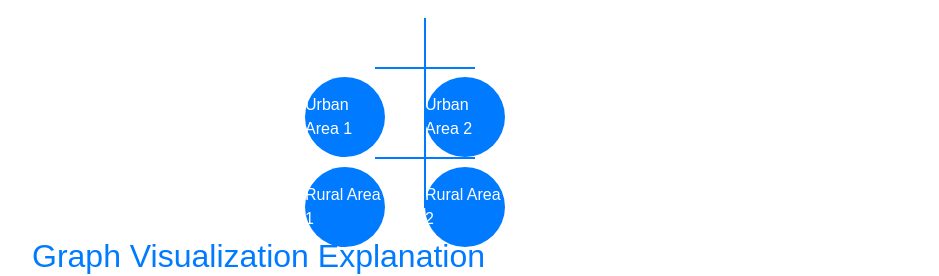
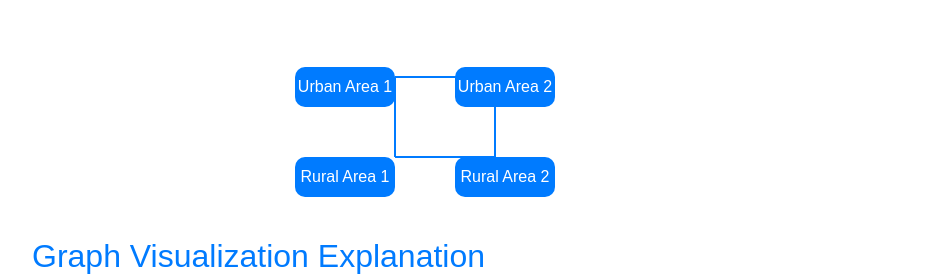
Before and after one commit to TusharS230/CityDesign, a plain HTML site: page mohit_businesscase.html in a window 1280 px wide. Shown: the part 712-988 px from the top of the page, without its empty margins (170-1109 px from the left). Drawn offline with nearby package versions, Linux system fonts and the light colour scheme.

Commit message:
Update mohit_businesscase.html

```diff
--- a/mohit_businesscase.html
+++ b/mohit_businesscase.html
@@ -40,29 +40,30 @@
             justify-content: center;
             margin-top: 40px;
         }
-        .graph-node {
-            width: 80px;
-            height: 80px;
-            background-color: #007bff;
-            color: white;
-            border-radius: 50%;
-            display: flex;
-            justify-content: center;
-            align-items: center;
-            margin: 10px;
-        }
-        .graph-edge {
-            height: 2px;
-            background-color: #007bff;
-            position: absolute;
-            width: 100px;
-            top: 35px;
-            left: 70px;
-        }
         .graph {
             position: relative;
             width: 350px;
             height: 200px;
+        }
+        .node {
+            width: 100px;
+            height: 40px;
+            background-color: #007bff;
+            color: white;
+            border-radius: 10px;
+            display: flex;
+            justify-content: center;
+            align-items: center;
+            position: absolute;
+        }
+        svg {
+            width: 100%;
+            height: 100%;
+            position: absolute;
+        }
+        .edge {
+            stroke: #007bff;
+            stroke-width: 2;
         }
     </style>
 </head>
@@ -117,17 +118,20 @@
 
         <div class="graph-container">
             <div class="graph">
-                <!-- Graph Nodes -->
-                <div class="graph-node" style="position: absolute; top: 30px; left: 0;">Urban Area 1</div>
-                <div class="graph-node" style="position: absolute; top: 30px; left: 120px;">Urban Area 2</div>
-                <div class="graph-node" style="position: absolute; top: 120px; left: 0;">Rural Area 1</div>
-                <div class="graph-node" style="position: absolute; top: 120px; left: 120px;">Rural Area 2</div>
+                <!-- SVG for Graph -->
+                <svg>
+                    <!-- Edges -->
+                    <line x1="100" y1="40" x2="200" y2="40" class="edge" /> <!-- Urban Area 1 to Urban Area 2 -->
+                    <line x1="100" y1="40" x2="100" y2="120" class="edge" /> <!-- Urban Area 1 to Rural Area 1 -->
+                    <line x1="100" y1="120" x2="200" y2="120" class="edge" /> <!-- Rural Area 1 to Rural Area 2 -->
+                    <line x1="200" y1="40" x2="200" y2="120" class="edge" /> <!-- Rural Area 2 to Urban Area 2 -->
+                </svg>
 
-                <!-- Graph Edges -->
-                <div class="graph-edge" style="top: 30px; left: 80px; width: 100px;"></div> <!-- Urban Area 1 to Urban Area 2 -->
-                <div class="graph-edge" style="top: 30px; left: 80px; width: 100px; transform: rotate(90deg);"></div> <!-- Urban Area 1 to Rural Area 1 -->
-                <div class="graph-edge" style="top: 120px; left: 80px; width: 100px; transform: rotate(90deg);"></div> <!-- Rural Area 1 to Rural Area 2 -->
-                <div class="graph-edge" style="top: 120px; left: 80px; width: 100px;"></div> <!-- Rural Area 2 to Urban Area 2 -->
+                <!-- Nodes -->
+                <div class="node" style="top: 30px; left: 0;">Urban Area 1</div>
+                <div class="node" style="top: 30px; left: 160px;">Urban Area 2</div>
+                <div class="node" style="top: 120px; left: 0;">Rural Area 1</div>
+                <div class="node" style="top: 120px; left: 160px;">Rural Area 2</div>
             </div>
         </div>
 
```
